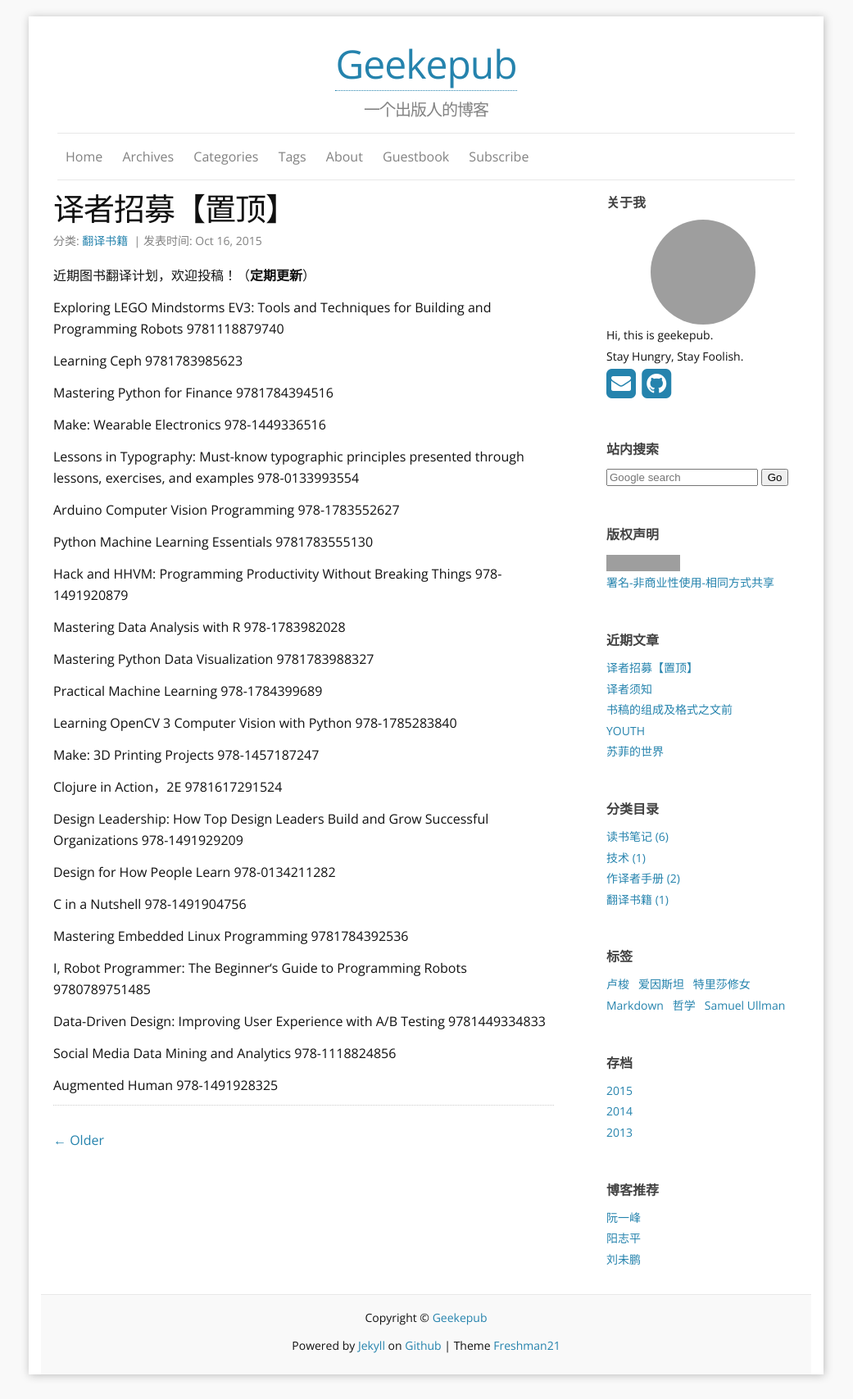
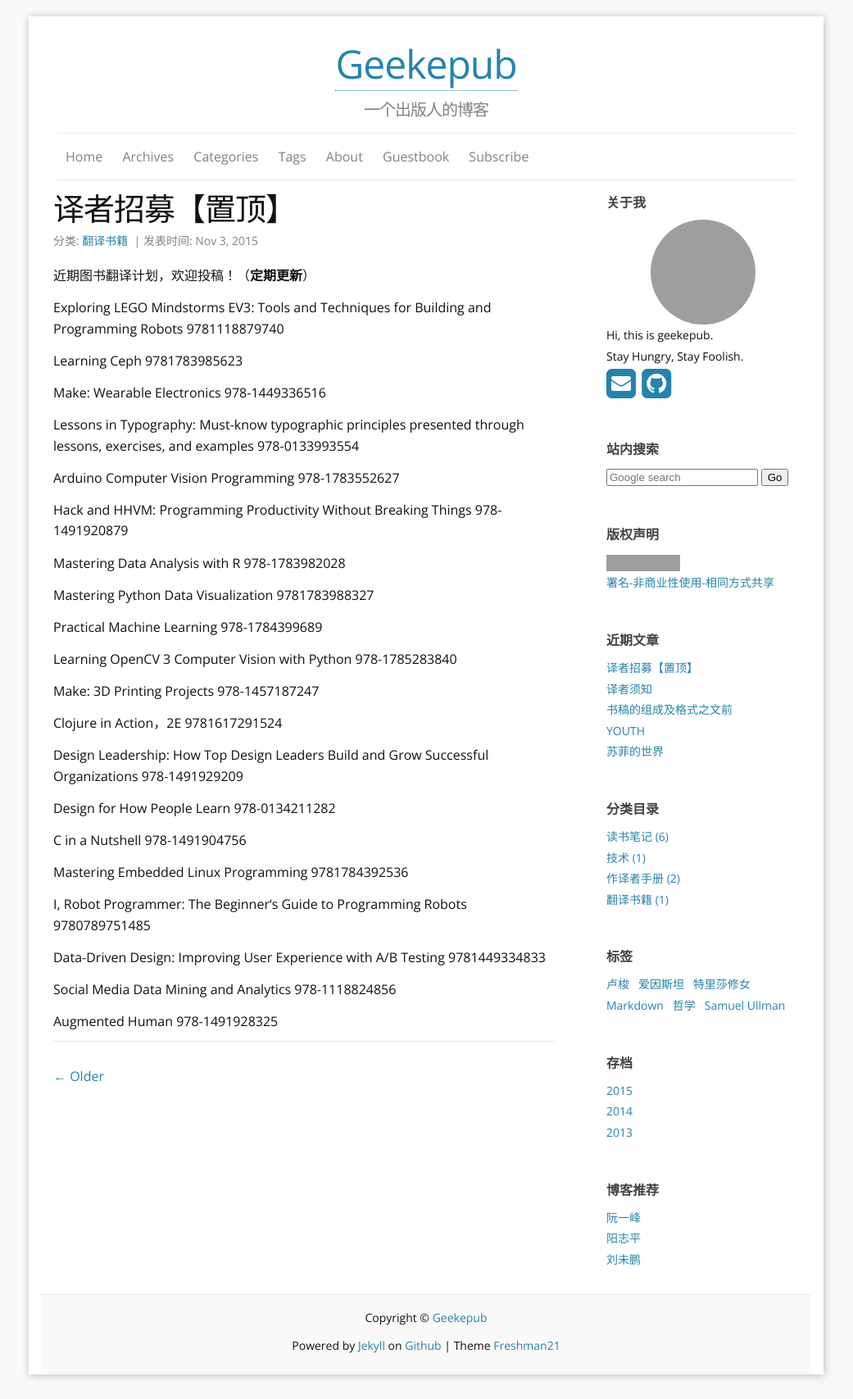
Before and after one commit to geekepub/geekepub.github.io, a Jekyll site: the page built from _posts/2015-11-03-译者招募.md, in a window 1280 px wide. Shown: the whole page at 82% size, without its empty margins (120-1161 px from the left). Built offline with Jekyll 4.4.1, drawn with Linux system fonts in a browser that asks for light colours; nearby versions of some CDN libraries; comment, search, counter and statistics services are not loaded; grey boxes are pictures that could not be loaded.

Commit message:
Update and rename 2015-10-16-译者招募.md to 2015-11-03-译者招募.md

```diff
--- a/_posts/2015-10-16-译者招募.md
+++ b/_posts/2015-11-03-译者招募.md
@@ -12,21 +12,17 @@
 
 Learning Ceph 	9781783985623
 
-Mastering Python for Finance 	9781784394516
-
 Make: Wearable Electronics	978-1449336516
 
 Lessons in Typography: Must-know typographic principles presented through lessons, exercises, and examples 	978-0133993554
 
-<!-- more -->
-
 Arduino Computer Vision Programming 	978-1783552627
-
-Python Machine Learning Essentials 	9781783555130
 
 Hack and HHVM: Programming Productivity Without Breaking Things	978-1491920879
 
 Mastering Data Analysis with R	978-1783982028
+
+<!-- more -->
 
 Mastering Python Data Visualization	9781783988327
 
```
